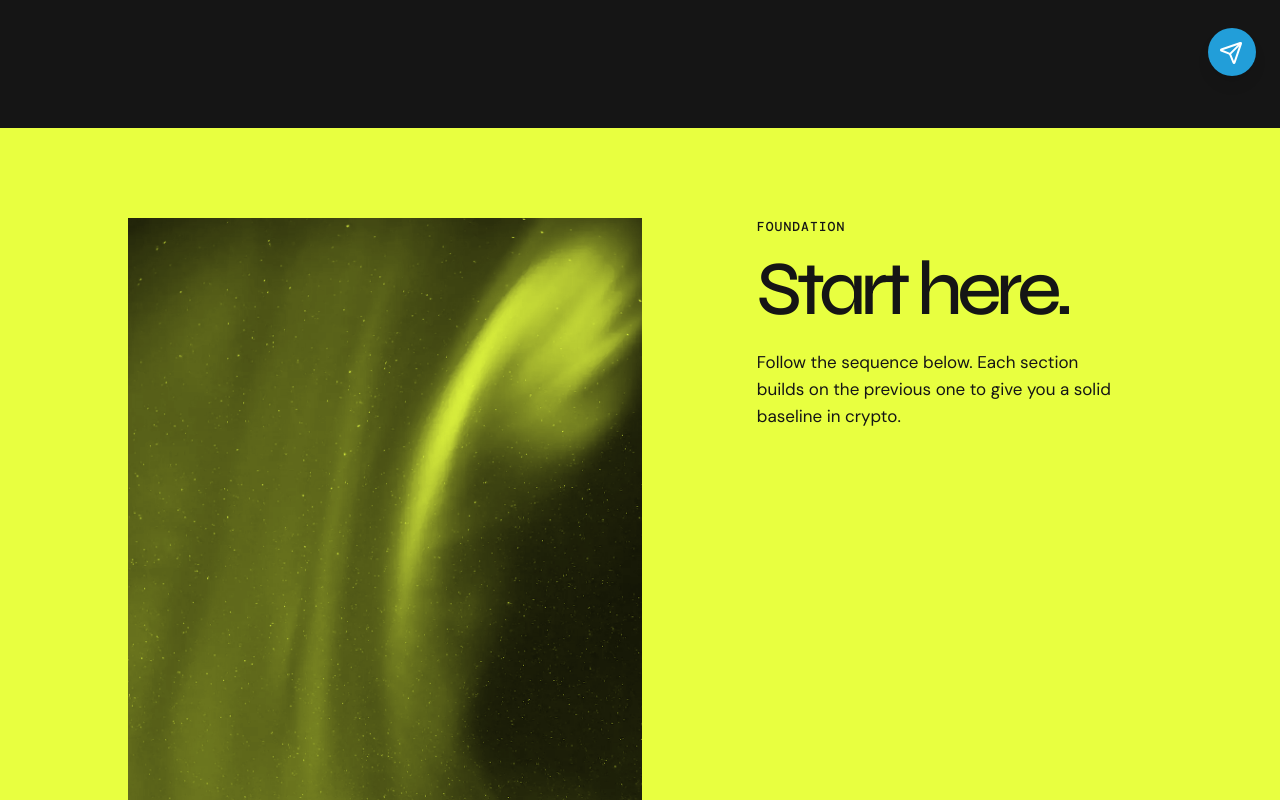
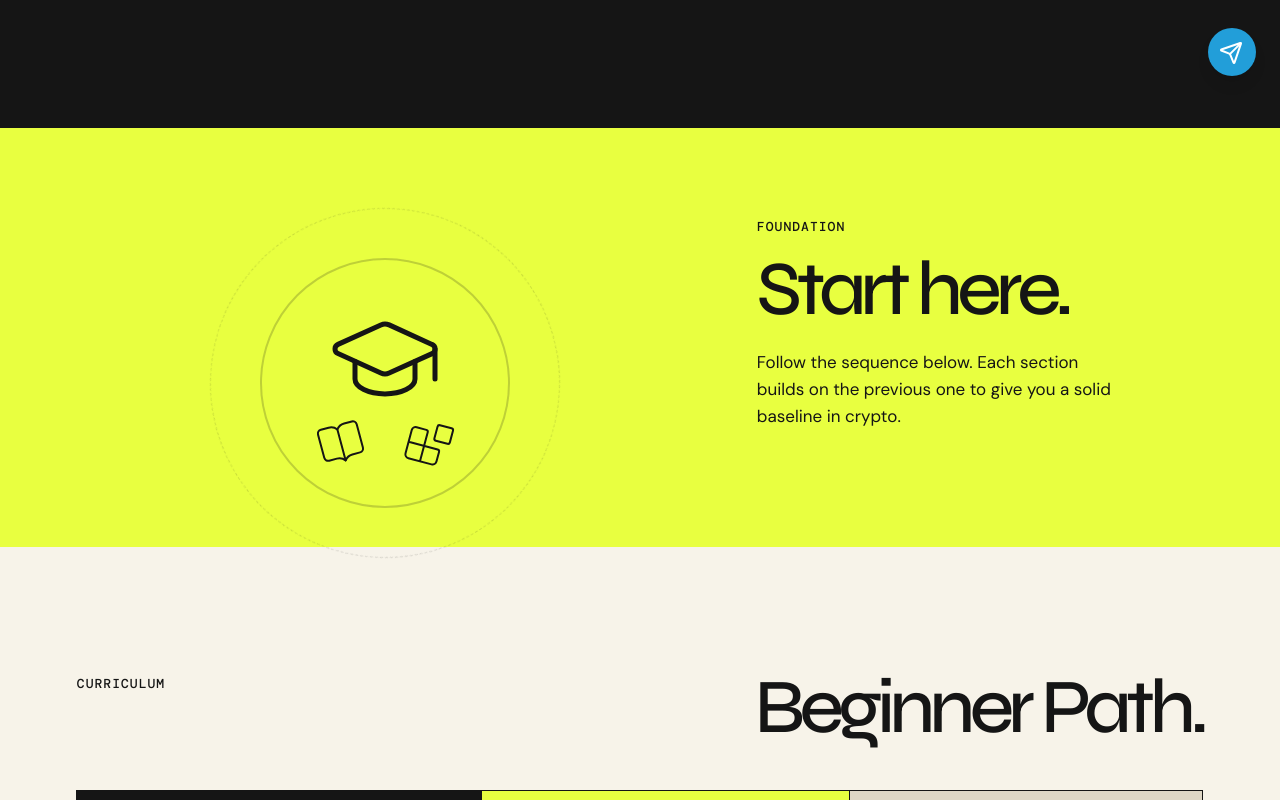
Before and after one commit to olabisi-9ja/Crypto-with-shola, a React (Vite) app in the folder frontend/: page /learn in a window 1280 px wide. Shown: the part 640-1440 px from the top of the page. Built offline with nearby package versions, Linux system fonts and the light colour scheme.

Commit message:
Replace random hero image on Learn page with a clean SVG graphic composition

```diff
--- a/frontend/src/pages/LearnPage.tsx
+++ b/frontend/src/pages/LearnPage.tsx
@@ -1,7 +1,7 @@
 import React from 'react';
 import { LandingNavbar } from '../components/LandingNavbar';
 import { LandingFooter } from '../components/LandingFooter';
-import { images } from '../lib/images';
+import { BookOpen, GraduationCap, Blocks } from 'lucide-react';
 
 export function LearnPage() {
   const lessons = [
@@ -39,8 +39,23 @@
 
         {/* Hero image for Learn */}
         <section className="portrait-feature" style={{background: 'var(--acid)', padding: '0 10vw'}}>
-          <div className="feature-image" style={{paddingTop: '7vw'}}>
-            <img src={images.cryptoCoins} alt="Learn hero" style={{mixBlendMode: 'multiply', filter: 'grayscale(1) contrast(1.2)'}} />
+          <div className="feature-image" style={{paddingTop: '7vw', display: 'flex', alignItems: 'center', justifyContent: 'center', minHeight: '300px'}}>
+            <div style={{position: 'relative', width: '100%', height: '100%', display: 'flex', alignItems: 'center', justifyContent: 'center'}}>
+              {/* Decorative background circle */}
+              <div style={{position: 'absolute', width: '250px', height: '250px', borderRadius: '50%', border: '2px solid var(--ink)', opacity: 0.2, top: '50%', left: '50%', transform: 'translate(-50%, -50%)'}} />
+              <div style={{position: 'absolute', top: '50%', left: '50%', width: '0', height: '0', display: 'flex', alignItems: 'center', justifyContent: 'center'}}>
+                <div className="animate-spin" style={{position: 'absolute', width: '350px', height: '350px', borderRadius: '50%', border: '1px dashed var(--ink)', opacity: 0.15, animationDuration: '40s'}} />
+              </div>
+
+              {/* Main Icon Composition */}
+              <div style={{position: 'relative', zIndex: 10, display: 'flex', flexDirection: 'column', alignItems: 'center', gap: '20px', color: 'var(--ink)'}}>
+                <GraduationCap size={120} strokeWidth={1} />
+                <div style={{display: 'flex', gap: '40px', marginTop: '-20px'}}>
+                  <BookOpen size={48} strokeWidth={1} style={{transform: 'rotate(-15deg)'}} />
+                  <Blocks size={48} strokeWidth={1} style={{transform: 'rotate(15deg)'}} />
+                </div>
+              </div>
+            </div>
           </div>
           <div className="feature-copy">
             <p className="eyebrow">Foundation</p>
```
